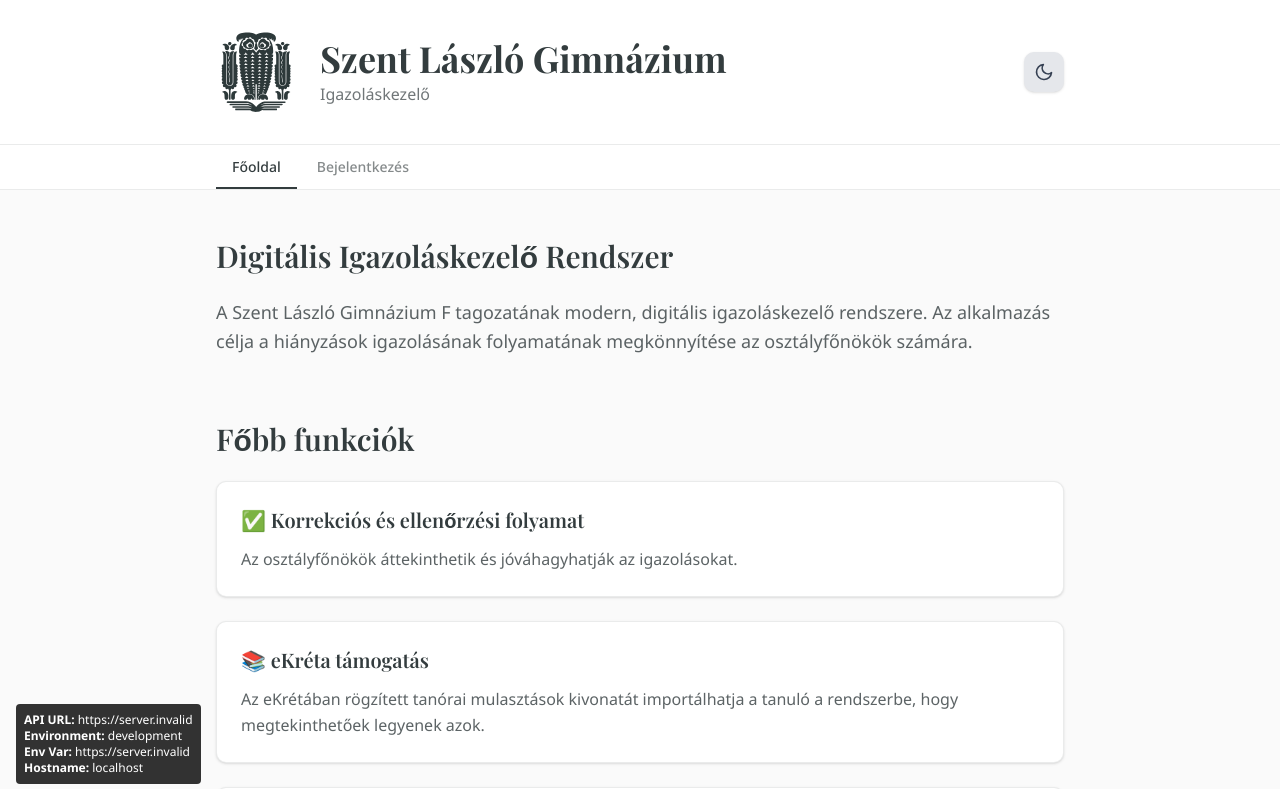
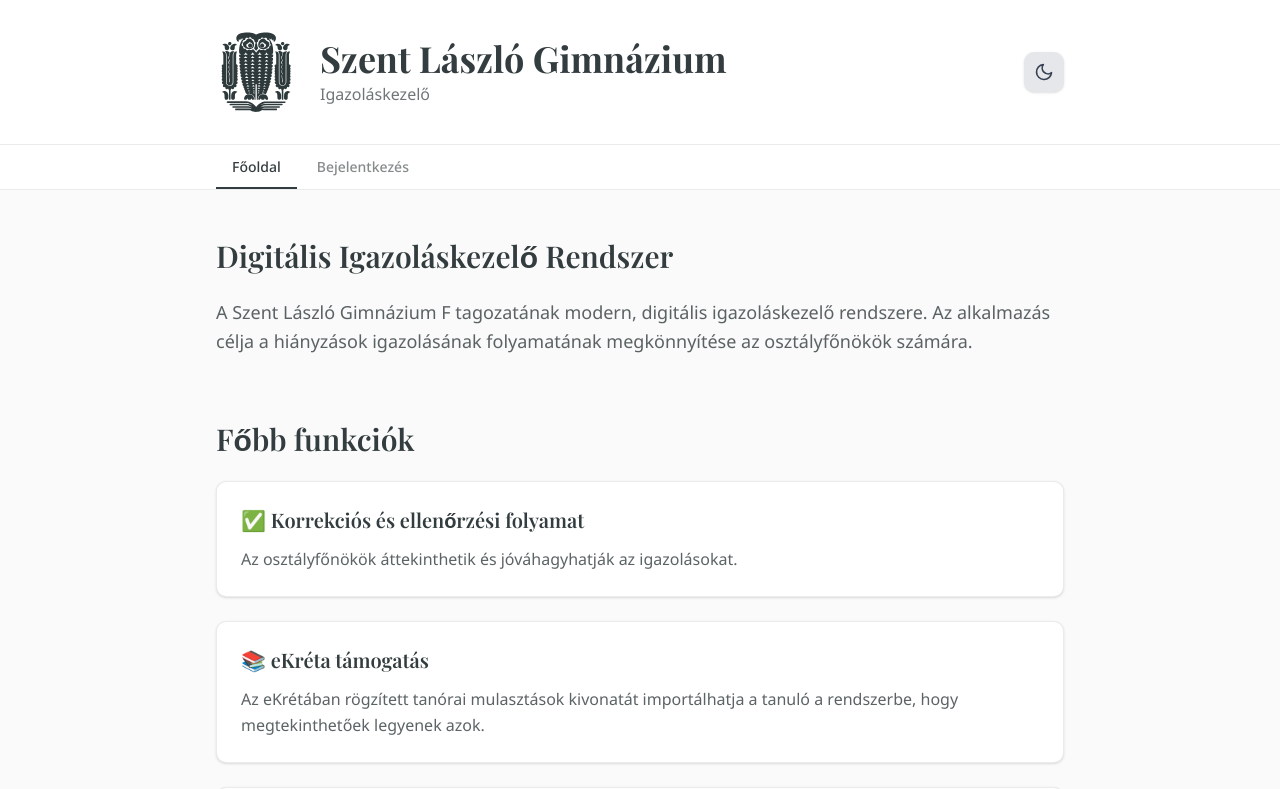
Before and after one commit to PstasDev/f-igazolas, a Next.js app: page / in a window 1280 px wide. Shown: the top 789 px of the page. Built offline with nearby package versions, Linux system fonts and the light colour scheme; no server answers.

Commit message:
feat: Remove DebugInfo component from RootLayout

```diff
--- a/app/layout.tsx
+++ b/app/layout.tsx
@@ -61,7 +61,6 @@ export default function RootLayout({
           <RoleProvider>
             <PageTransition>{children}</PageTransition>
             <Toaster position="top-right" />
-            <DebugInfo />
           </RoleProvider>
         </ThemeProvider>
       </body>
```
